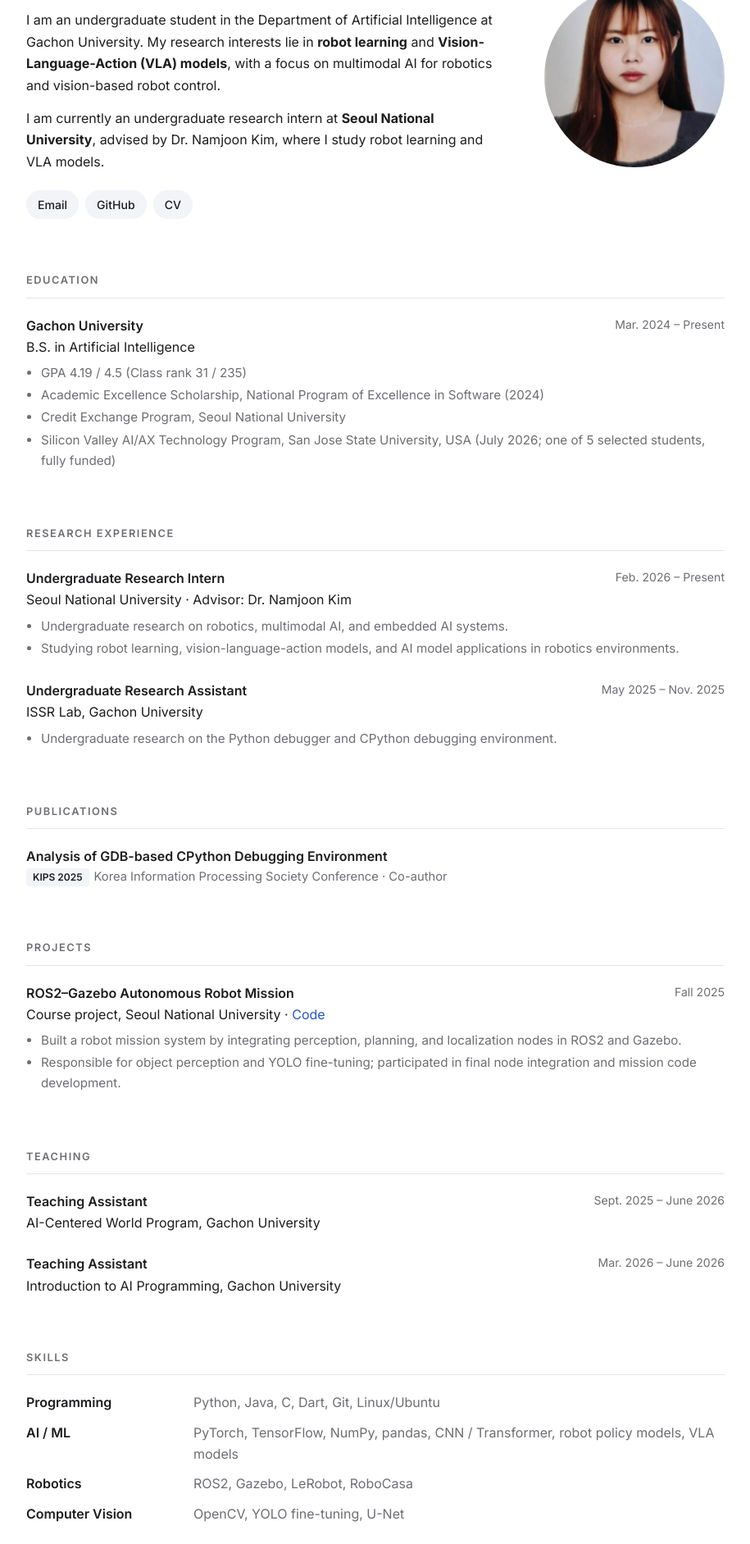
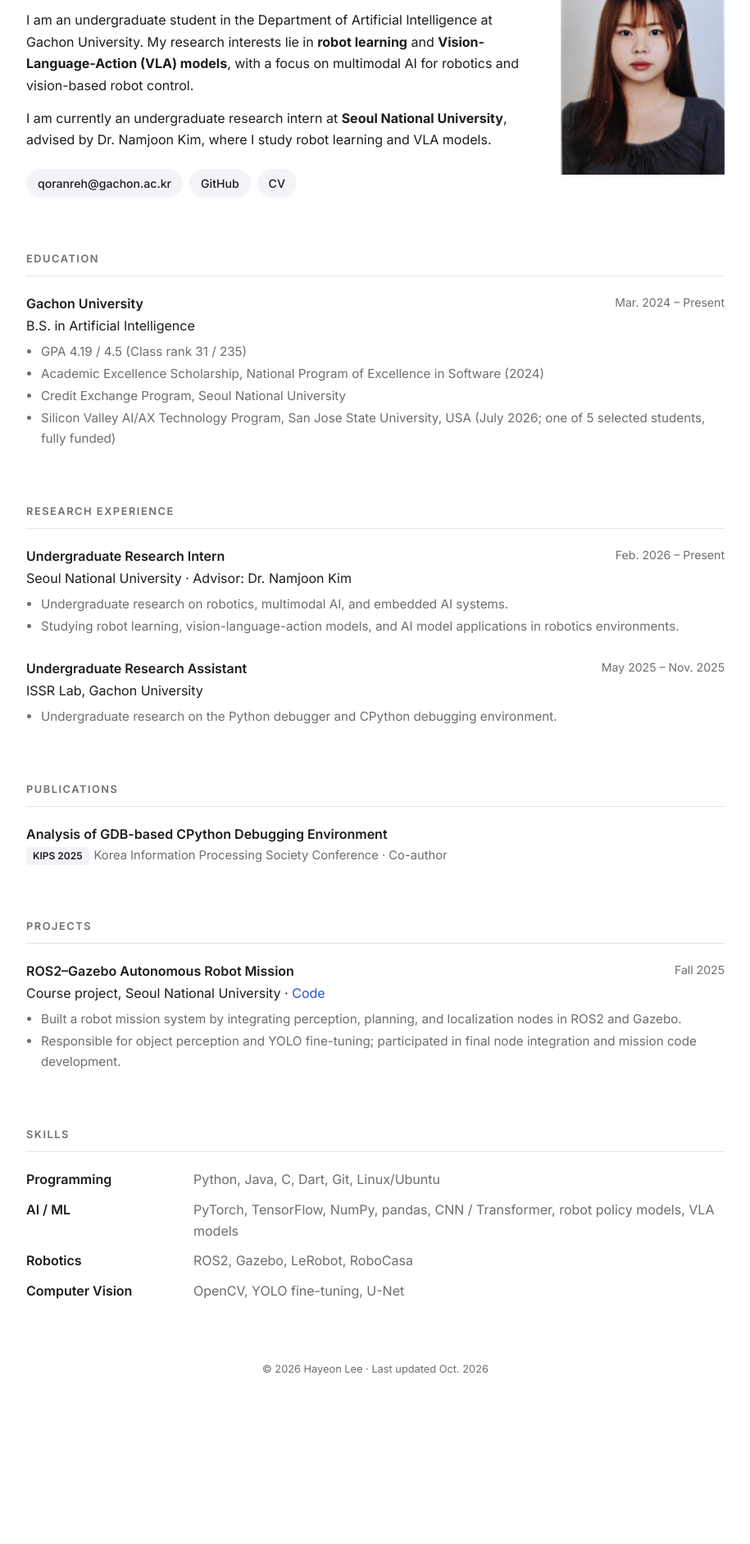
Before and after one commit to qoranreh/qoranreh.github.io, a plain HTML site: page index.html in a window 1280 px wide. Shown: the part 151-2034 px from the top of the page at 82% size, without its empty margins (182-1097 px from the left). After the commit the page ends 1911 px from the top, so only its background shows below. Drawn offline with Linux system fonts and the light colour scheme.

Commit message:
Add files via upload

```diff
--- a/index.html
+++ b/index.html
@@ -34,7 +34,7 @@
   a:hover { text-decoration: underline; }
 
   /* ---------- Intro ---------- */
-  .intro { display: grid; grid-template-columns: 1fr 220px; gap: 48px; align-items: center; }
+  .intro { display: grid; grid-template-columns: 1fr 200px; gap: 48px; align-items: center; }
   h1 { font-size: 2.4rem; font-weight: 700; letter-spacing: -0.02em; margin: 0 0 4px; line-height: 1.2; }
   .role { color: var(--muted); margin: 0 0 20px; }
   .intro p { margin: 0 0 14px; }
@@ -45,7 +45,7 @@
   }
   .links a:hover { text-decoration: none; color: var(--accent); }
 
-  .photo { width: 220px; height: 220px; border-radius: 50%; overflow: hidden; background: var(--chip); justify-self: end; }
+  .photo { width: 200px; aspect-ratio: 1116 / 1474; overflow: hidden; background: var(--chip); justify-self: end; }
   .photo img { width: 100%; height: 100%; object-fit: cover; display: block; }
   .photo .initials { width: 100%; height: 100%; display: none; align-items: center; justify-content: center; font-size: 3.2rem; font-weight: 600; color: var(--muted); }
   .photo.missing img { display: none; }
@@ -79,7 +79,7 @@
   @media (max-width: 680px) {
     main { padding: 40px 16px 56px; }
     .intro { grid-template-columns: 1fr; gap: 24px; }
-    .photo { width: 150px; height: 150px; justify-self: start; order: -1; }
+    .photo { width: 150px; justify-self: start; order: -1; }
     h1 { font-size: 2rem; }
     .item { grid-template-columns: 1fr; }
     .date { text-align: left; }
@@ -106,7 +106,7 @@
         where I study robot learning and VLA models.
       </p>
       <div class="links">
-        <a href="mailto:qoranreh@gmail.com">Email</a>
+        <a href="mailto:qoranreh@gachon.ac.kr">qoranreh@gachon.ac.kr</a>
         <a href="https://github.com/qoranreh">GitHub</a>
         <a href="cv.pdf">CV</a>
       </div>
@@ -182,18 +182,6 @@
   </section>
 
   <section>
-    <h2>Teaching</h2>
-    <div class="item">
-      <div><span class="title">Teaching Assistant</span><br><span class="org">AI-Centered World Program, Gachon University</span></div>
-      <div class="date">Sept. 2025 – June 2026</div>
-    </div>
-    <div class="item">
-      <div><span class="title">Teaching Assistant</span><br><span class="org">Introduction to AI Programming, Gachon University</span></div>
-      <div class="date">Mar. 2026 – June 2026</div>
-    </div>
-  </section>
-
-  <section>
     <h2>Skills</h2>
     <dl class="skills">
       <dt>Programming</dt><dd>Python, Java, C, Dart, Git, Linux/Ubuntu</dd>
```
